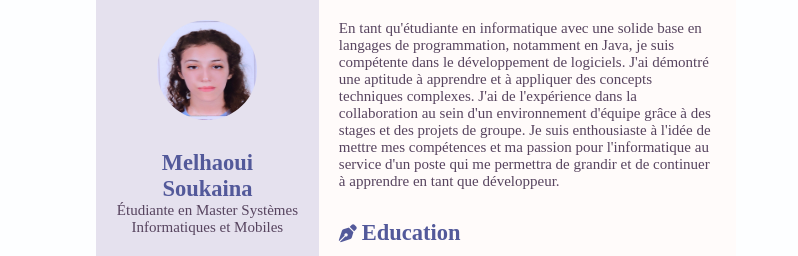
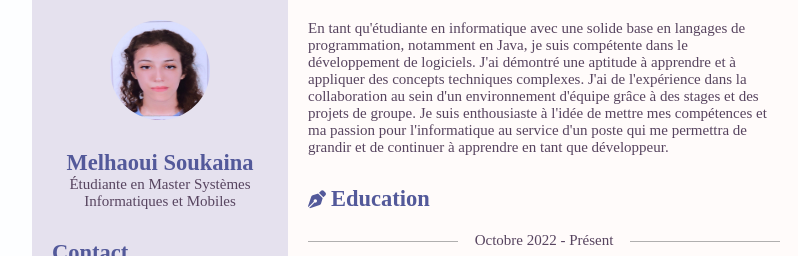
Before and after one commit to taflur/CV, a plain HTML site: page index.html in a window 1280 px wide. Shown: the top 256 px of the page, without its empty margins (224-1022 px from the left). Drawn offline with Linux system fonts and the light colour scheme.

Commit message:
commit 4

```diff
--- a/index.css
+++ b/index.css
@@ -1,4 +1,3 @@
-/* Write CSS Here */
 * {
 	margin: 0;
 	padding: 0;
@@ -13,7 +12,7 @@
     font-size: 15px;
 }
 .full {
-	width: 50%;
+	width: 60%;
 	max-width: 1000px;
 	min-height: 100px;
 	background-color: rgb(245, 239, 231);
@@ -48,7 +47,7 @@
     content:" ";
     display: block;
     height: 1px;
-    width: 120px;
+    width: 150px;
     position: absolute;
     top: 50%;
     left: 0;
@@ -58,7 +57,7 @@
     content:" ";
     display: block;
     height: 1px;
-    width: 120px;
+    width: 150px;
     position: absolute;
     top: 50%;
     right: 0;
@@ -68,9 +67,8 @@
     position: relative;
     /*  new lines  */
     max-width: 500px;
-    margin: 20px auto 5px auto;
+    margin: 20px auto 10px auto;
     text-align: center;
-    color: rgb(176, 175, 175);
 }
 img{
     border-radius: 50%;
@@ -113,8 +111,8 @@
     margin-top: 7px;
 }
 .bar {
-    width:100%;
+    max-width:90%;
     height:0.2px;
     background: rgb(176, 175, 175);
-    margin: 15px 0px 15px 0px;
+    margin: 15px 30px 15px 30px;
   }
--- a/index.html
+++ b/index.html
@@ -130,7 +130,7 @@
                     <b>Language :</b><br><br>
                     <b>Framework :</b><br><br>
                     <b>Base de Données :</b><br>
-                    <b>Système d'Exploitation :</b><br><br>
+                    <b>Système d'Exploitation :</b><br>
                     <b>Agile :</b>
                 </div>
                 <div class="right-skills">
```
